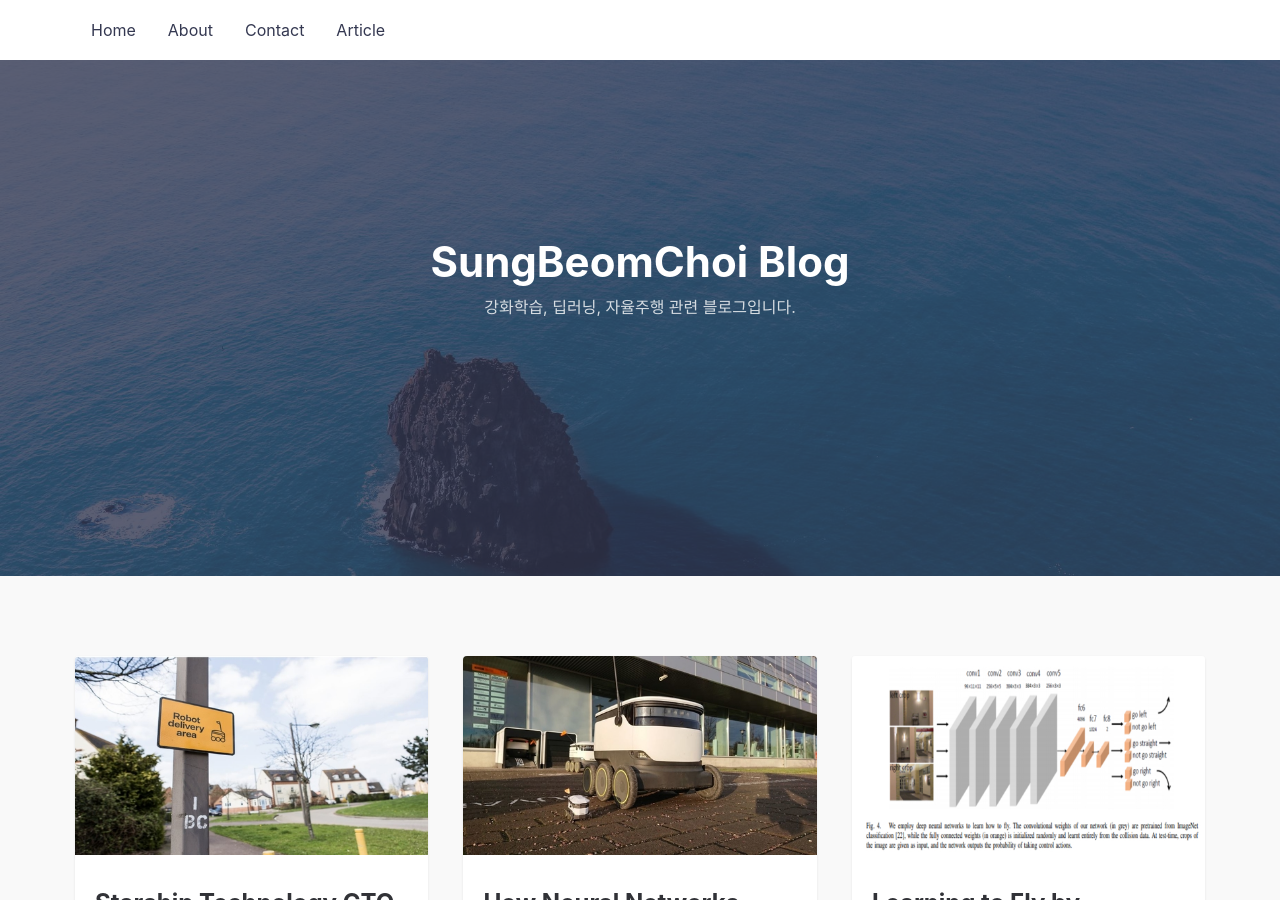
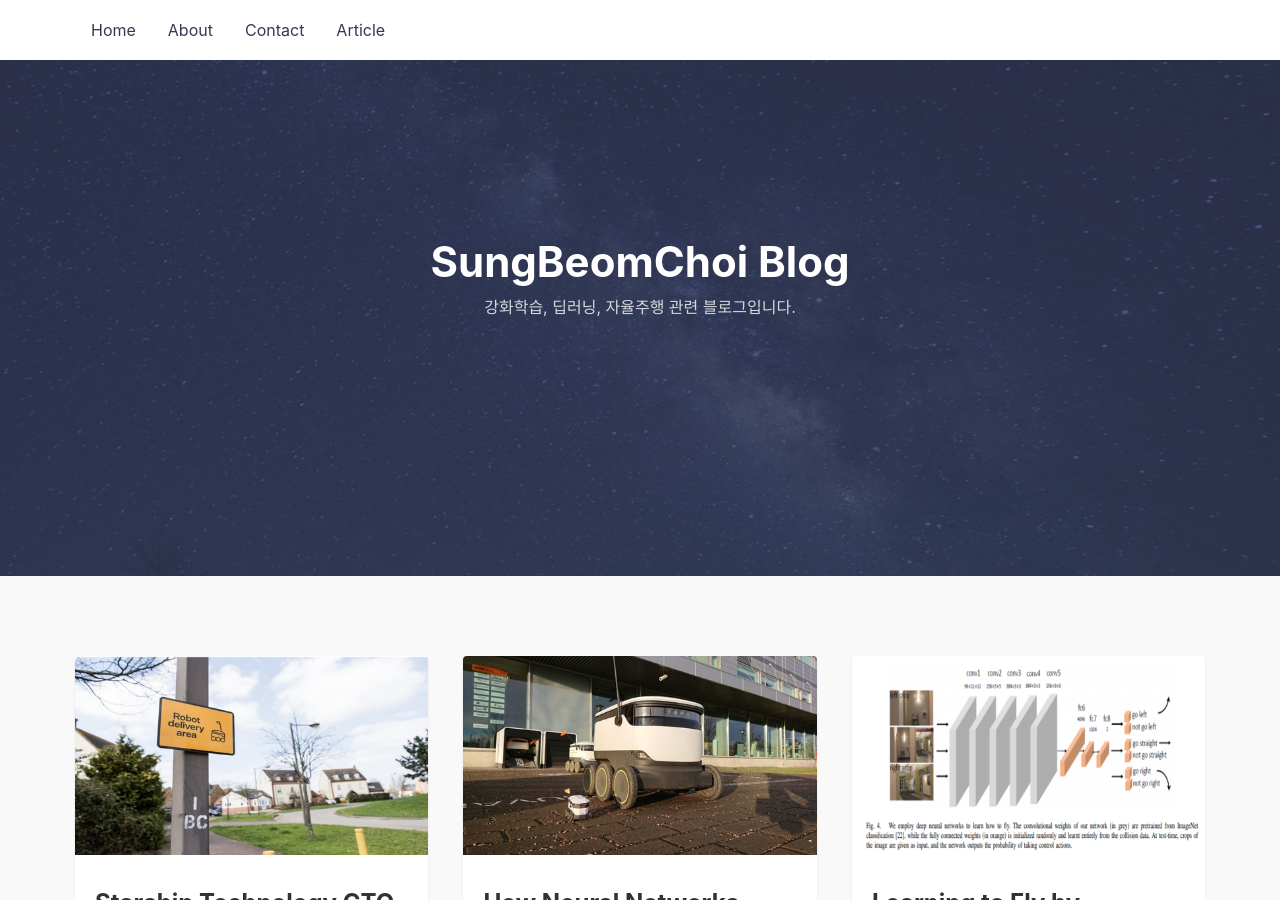
Before and after one commit to SUNGBEOMCHOI/SungBeomChoi.github.io, a Jekyll site: the page built from index.md, in a window 1280 px wide and 900 px high. Built offline with Jekyll 4.4.1, drawn with Linux system fonts in a browser that asks for light colours.

Commit message:
change thumbnail

```diff
--- a/_layouts/default.html
+++ b/_layouts/default.html
@@ -18,7 +18,7 @@
 
     {% include header.html %}
 
-    <div class="hero lazyload" data-bg="{{site.url}}/assets/img/posts/sleek_lg.jpg">
+    <div class="hero lazyload" data-bg="{{site.url}}/assets/img/posts/space_thumb.jpg">
       <div class="hero__wrap">
         <h1 class="hero__title">SungBeomChoi Blog</h1>
         <p class="hero__meta">강화학습, 딥러닝, 자율주행 관련 블로그입니다.</p>
```
